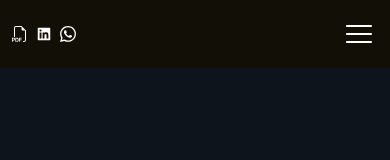
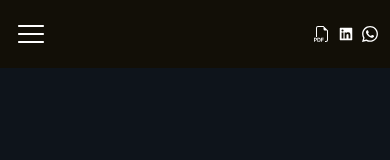
Before and after one commit to fermin234/Portfolio, a React (Vite) app: page / in a window 390 px wide. Shown: the top 160 px of the page. Built offline with nearby package versions, Linux system fonts and the light colour scheme.

Commit message:
Refactor Navbar component to improve mobile responsiveness by adjusting the layout and positioning of the hamburger menu, enhancing user experience on smaller screens

```diff
--- a/src/components/Navbar/Navbar.jsx
+++ b/src/components/Navbar/Navbar.jsx
@@ -146,7 +146,16 @@ export default function Navbar({ status, setStatus }) {
           color ? "bg-[#120f07] h-[4vh]" : "gradient h-[8vh]"
         } relative max-[620px]:bg-[#120f07] w-full flex items-center transition-all duration-1000`}
       >
-        <div className="absolute left-3 top-0 h-full flex items-center gap-2">
+        <div className="min-[761px]:hidden flex items-center h-[8vh] pl-4">
+          <div
+            className="h-full flex justify-center items-center"
+            onClick={() => setDrawer(!drawer)}
+          >
+            <RxHamburgerMenu className="w-[30px] h-auto" color="white" />
+          </div>
+        </div>
+
+        <div className="absolute right-3 top-0 h-full flex items-center gap-2">
           <a
             rel="noreferrer"
             target="_blank"
@@ -291,14 +300,6 @@ export default function Navbar({ status, setStatus }) {
             Contacto
           </Link>
         </div>
-        <div className="flex justify-end items-center gap-5 min-[761px]:hidden w-full h-[8vh]">
-          <div
-            className="h-full flex justify-center items-center px-4"
-            onClick={() => setDrawer(!drawer)}
-          >
-            <RxHamburgerMenu className="w-[30px] h-auto" color="white" />
-          </div>
-        </div>
       </div>
 
       <div
```
